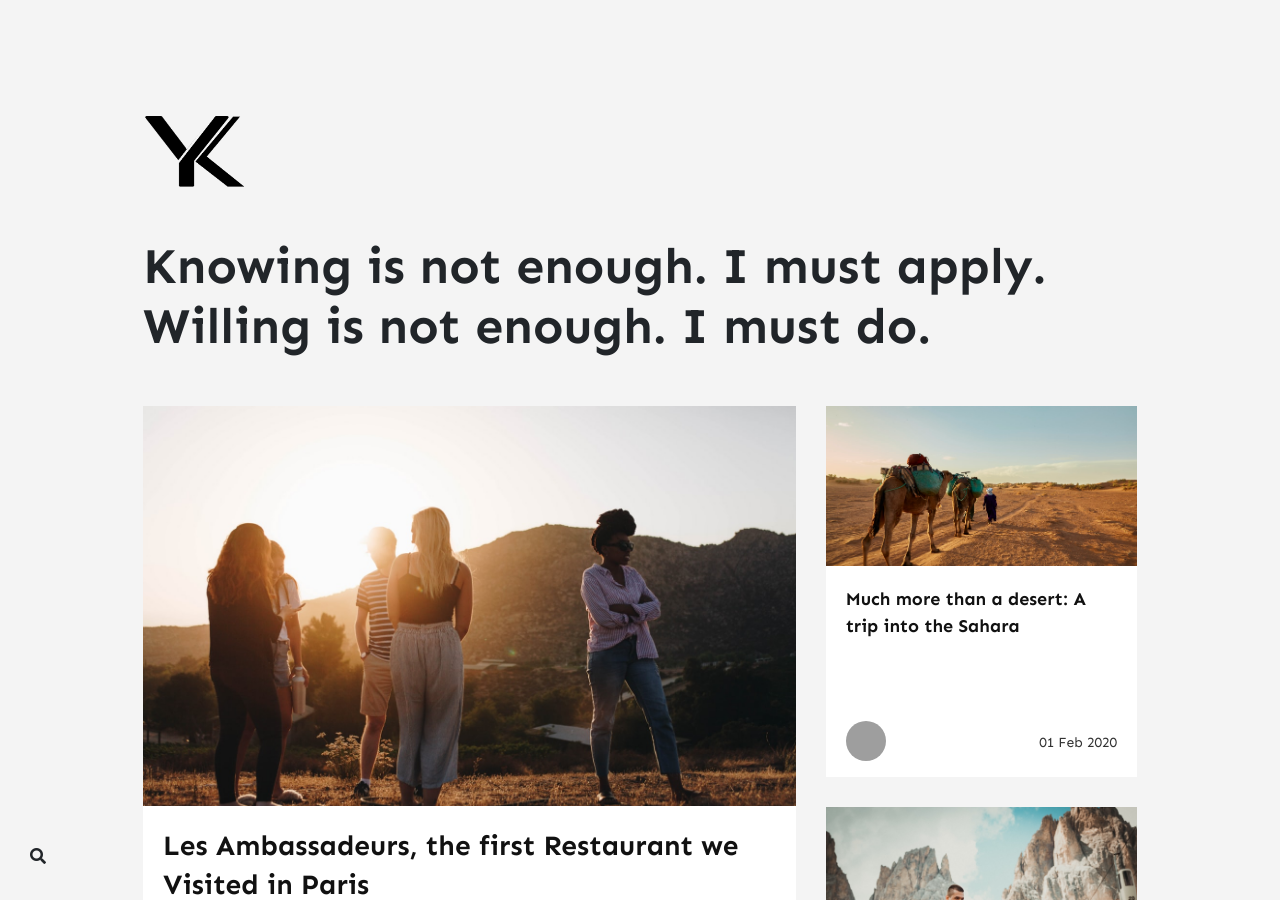
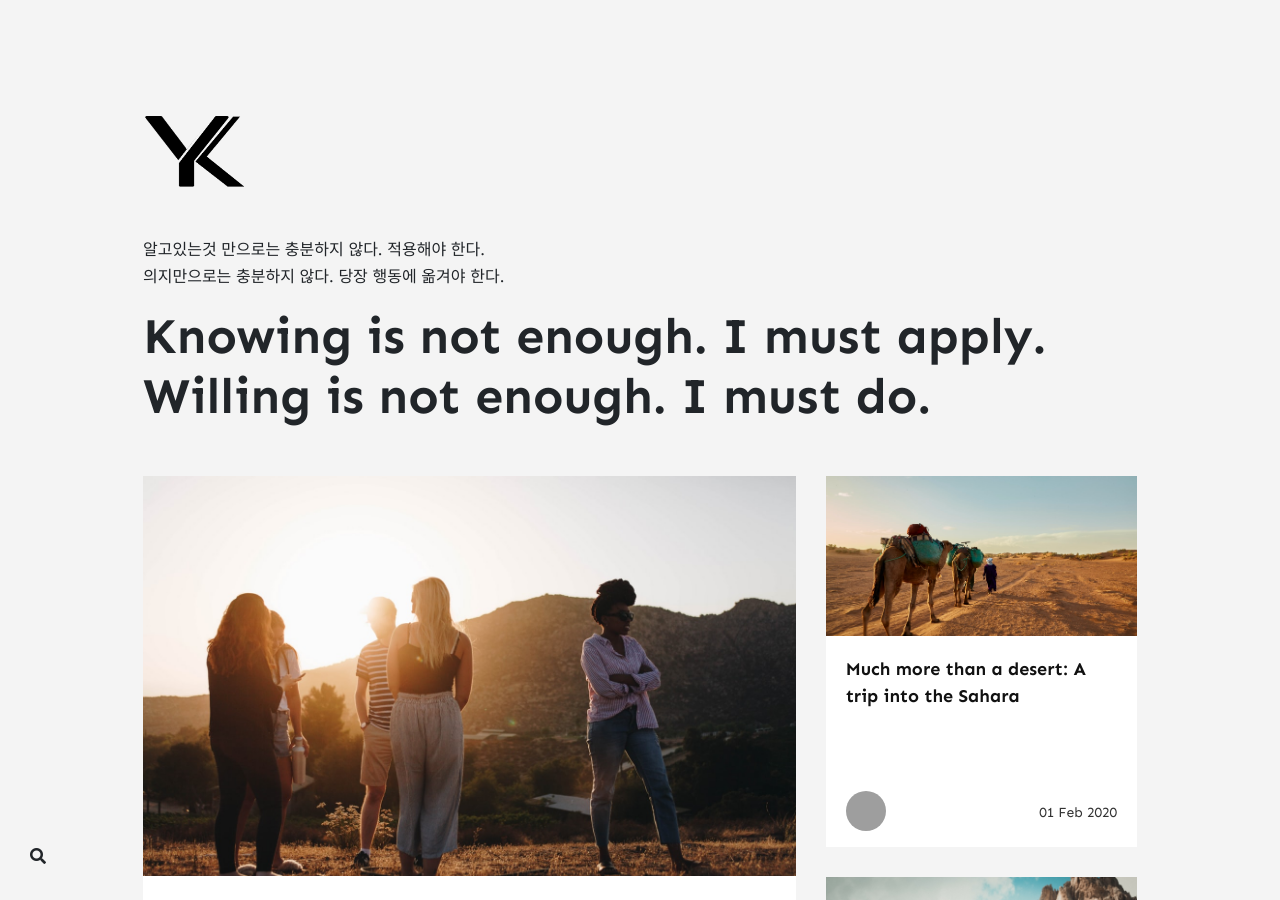
Before and after one commit to 79young/79young.github.io, a Jekyll site: the page built from index.html, in a window 1280 px wide and 900 px high. Built offline with Jekyll 4.4.1, drawn with Linux system fonts in a browser that asks for light colours; nearby versions of some CDN libraries; the list of posts is cut into pages by our own code; comment, search, counter and statistics services are not loaded; some of the changed text lies outside the part shown; grey boxes are pictures that could not be loaded.

Commit message:
메인 텍스트 수정

```diff
--- a/_layouts/default.html
+++ b/_layouts/default.html
@@ -80,6 +80,7 @@
     <!-- Site Tag
     ================================================== -->
     {% if page.url == '/' %}
+        <p>알고있는것 만으로는 충분하지 않다. 적용해야 한다. <br>의지만으로는 충분하지 않다. 당장 행동에 옮겨야 한다.</p>
         <p class="sitetag">
             {{ site.description }}
         </p>
@@ -94,7 +95,7 @@
     {% if site.mailchimp-list %}
     <!-- Newsletter
     ================================================== -->
-    <div class="newsletter text-center">
+    <!-- <div class="newsletter text-center">
         <span class="h4"><img src="/{{ site.yklogo }}" class="newsletter-logo" alt="{{site.title}}"> &nbsp; Never miss a <b>story</b> from us, subscribe to our newsletter</span>
         <form action="{{site.mailchimp-list}}" method="post" name="mc-embedded-subscribe-form" class="wj-contact-form validate" target="_blank" novalidate>
             <div class="mc-field-group d-inline-flex">
@@ -102,7 +103,7 @@
             <input type="submit" value="Subscribe" name="subscribe" class="heart">
             </div>
         </form>
-    </div>
+    </div> -->
     {% endif %}
 
 </div>
```
